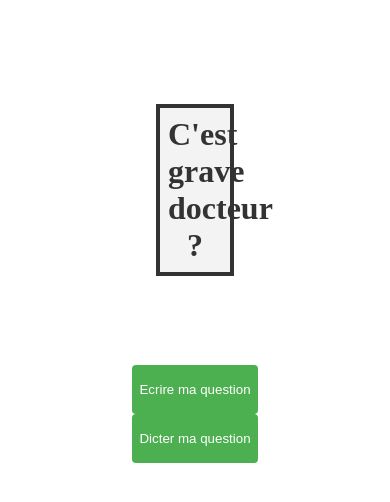
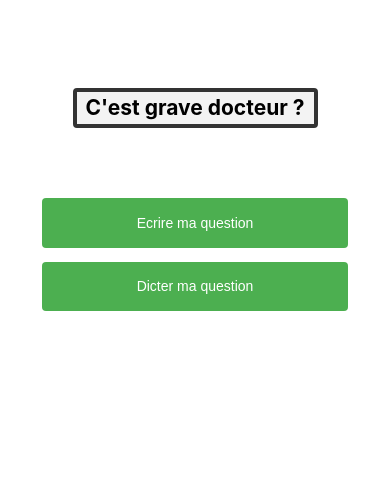
Before and after one commit to Alesque5962/cgd-svelte, a SvelteKit app: page / in a window 390 px wide. Shown: the top 502 px of the page. Built offline with nearby package versions, Linux system fonts and the light colour scheme; no server answers.

Commit message:
frontend responsive

```diff
--- /dev/null
+++ b/src/app.css
@@ -0,0 +1,33 @@
+:root {
+  --primary-color: #4caf50;
+  --primary-hover: #45a049;
+  --disabled-color: #cccccc;
+  --max-width: 1200px;
+  --padding-mobile: 1rem;
+  --padding-desktop: 2rem;
+}
+
+* {
+  box-sizing: border-box;
+  margin: 0;
+  padding: 0;
+}
+
+html {
+  font-size: 16px;
+}
+
+@media (max-width: 768px) {
+  html {
+    font-size: 14px;
+  }
+}
+
+body {
+  font-family: -apple-system, BlinkMacSystemFont, "Segoe UI", Roboto, Oxygen,
+    Ubuntu, Cantarell, sans-serif;
+  line-height: 1.5;
+  width: 100%;
+  max-width: 100vw;
+  overflow-x: hidden;
+}
--- a/src/app.html
+++ b/src/app.html
@@ -1,5 +1,5 @@
-<!doctype html>
-<html lang="en">
+<!DOCTYPE html>
+<html lang="fr">
   <head>
     <meta charset="utf-8" />
     <link rel="icon" href="%sveltekit.assets%/favicon.png" />
--- a/src/routes/+layout.svelte
+++ b/src/routes/+layout.svelte
@@ -1,22 +1,43 @@
 <script lang="ts">
+  import "../app.css";
   import SummaryButton from "$lib/Summary_button.svelte";
-
-  let { children } = $props();
 </script>
 
-<SummaryButton />
-<h1>C'est grave docteur ?</h1>
-
-{@render children()}
+<div class="layout">
+  <SummaryButton />
+  <h1>C'est grave docteur ?</h1>
+  <slot />
+</div>
 
 <style>
+  .layout {
+    min-height: 100vh;
+    width: 100%;
+    max-width: var(--max-width);
+    margin: 0 auto;
+    padding: clamp(1rem, 5vh, 2rem);
+  }
+
   h1 {
     border: 0.3rem solid #333;
-    text-align: center !important;
-    color: #333;
+    border-radius: 4px;
+    text-align: center;
+    font-size: clamp(1.5rem, 5vw, 3rem);
     background-color: rgba(82, 78, 78, 0.068);
-    padding: 1vh 2vw;
-    margin-left: 38vw;
-    margin-right: 38vw;
+    margin-left: 15vw;
+    margin-right: 15vw;
+    margin-bottom: 5vh;
+  }
+
+  @media (max-width: 768px) {
+    .layout {
+      padding: var(--padding-mobile);
+    }
+
+    h1 {
+      margin-left: 15vw;
+      margin-right: 15vw;
+      margin-bottom: 5vh;
+    }
   }
 </style>
--- a/src/routes/+page.svelte
+++ b/src/routes/+page.svelte
@@ -6,43 +6,68 @@
   let backend_status: { status: string } | undefined = undefined;
 
   onMount(async () => {
-    // Check backend status
     const response = await fetch(`${API_URL}/health`);
     backend_status = await response.json();
   });
 </script>
 
 <main>
-  <button on:click={() => goto("/chat")}>Ecrire ma question</button>
-  <button on:click={() => goto("/transcript")}>Dicter ma question</button>
+  <div class="buttons-container">
+    <button on:click={() => goto("/chat")}>Ecrire ma question</button>
+    <button on:click={() => goto("/transcript")}>Dicter ma question</button>
+  </div>
 </main>
 
 <style>
   main {
-    padding: 8vh;
-    max-width: 1200px;
+    padding: clamp(1rem, 5vh, 4rem);
+    max-width: var(--max-width);
     margin: 0 auto;
-    text-align: center;
+    width: 100%;
+  }
+
+  .buttons-container {
+    display: flex;
+    justify-content: center;
+    gap: 1rem;
+    flex-wrap: wrap;
+    padding: 1rem;
   }
 
   button {
-    padding: 2vh 2vw;
-    margin-left: 2vw;
-    margin-right: 2vw;
-    background-color: #4caf50;
+    padding: clamp(0.5rem, 2vh, 1.5rem) clamp(1rem, 3vw, 2rem);
+    background-color: var(--primary-color);
     color: white;
     border: none;
     border-radius: 4px;
     cursor: pointer;
     transition: background-color 0.3s;
+    font-size: clamp(1rem, 2vw, 1.25rem);
+    min-width: 200px;
   }
 
   button:hover:not(:disabled) {
-    background-color: #45a049;
+    background-color: var(--primary-hover);
   }
 
   button:disabled {
-    background-color: #cccccc;
+    background-color: var(--disabled-color);
     cursor: not-allowed;
   }
+
+  @media (max-width: 768px) {
+    main {
+      padding: var(--padding-mobile);
+    }
+
+    .buttons-container {
+      flex-direction: column;
+      align-items: stretch;
+    }
+
+    button {
+      width: 100%;
+      margin: 0;
+    }
+  }
 </style>
```
Lines whose indentation alone changed are shown as unchanged.
